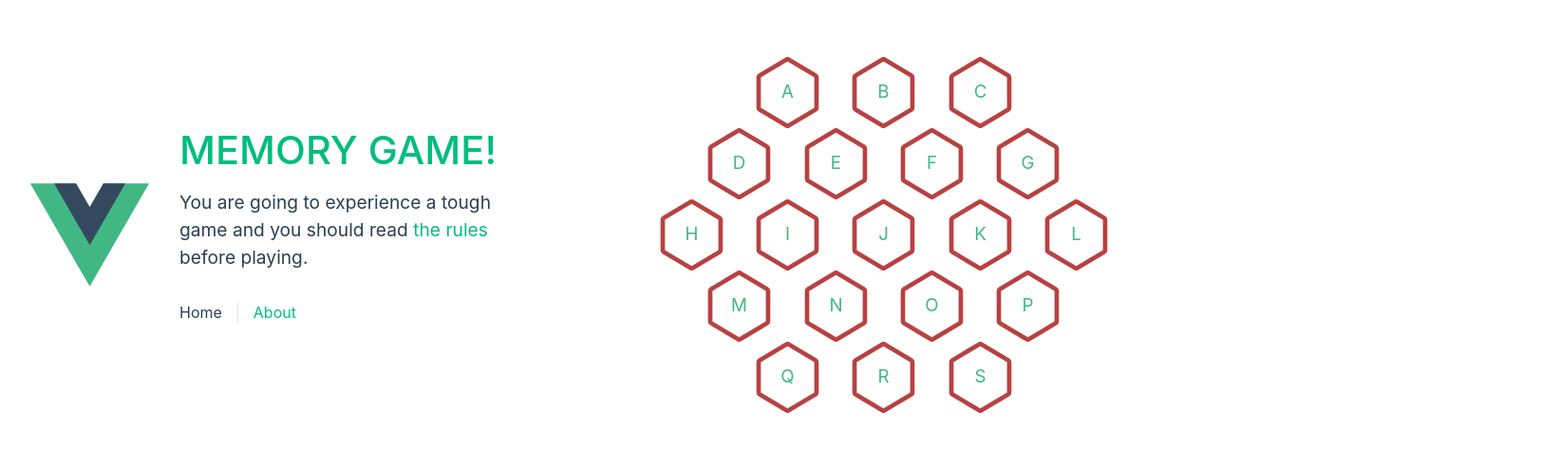
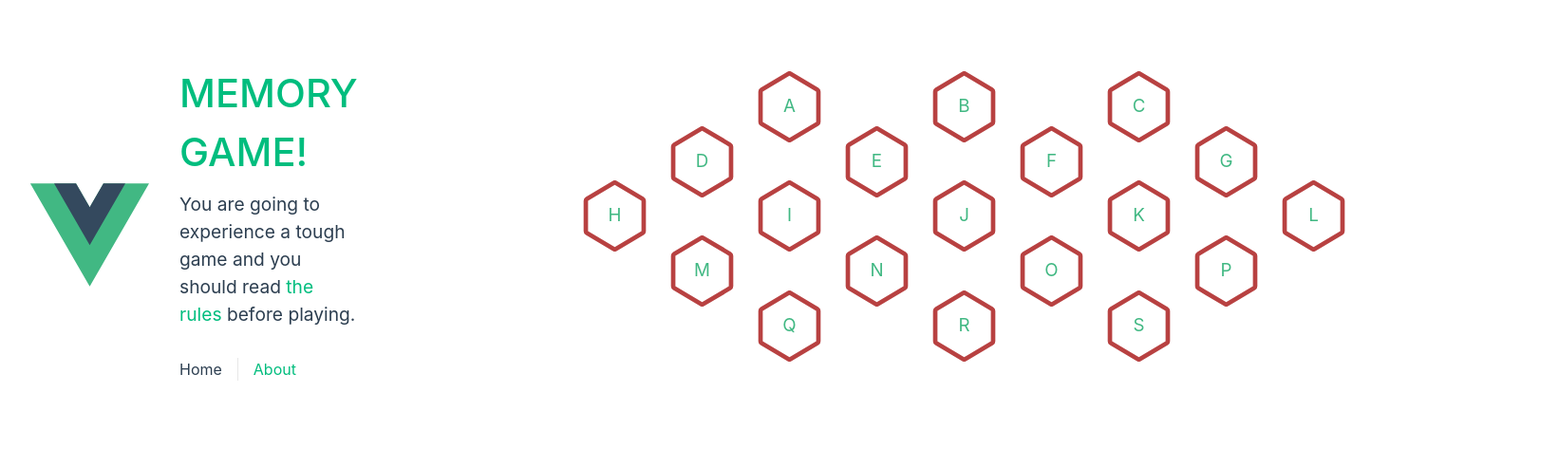
Before and after one commit to Neo-Ryo/memory-game, a Vue app: page / in a window 1280 px wide. Shown: the part 153-626 px from the top of the page at 95% size, 1642 px wide, since content can reach past the window. Built offline with nearby package versions, Linux system fonts and the light colour scheme.

Commit message:
responsive ok

```diff
--- a/src/components/HiveGame.vue
+++ b/src/components/HiveGame.vue
@@ -1,12 +1,16 @@
 <script setup lang="ts">
+import { onUpdated, watch, ref } from 'vue'
+import { useBreakpoints } from '../utils/breakPoints'
 import { setUpGame, checkCombi, hexClass } from '../game-setup/game'
 import Hexa2 from '../components/icons/HexagonComp.vue'
 
-// defineProps<{
-//   value: any
-// }>()
 const { grid, res } = setUpGame()
-console.log(grid, res)
+const { type, width } = useBreakpoints()
+
+const size = ref(75)
+watch(width, (newWidth) => {
+  console.log(newWidth)
+})
 </script>
 
 <template>
@@ -26,80 +30,261 @@ console.log(grid, res)
 .hive-wrapper {
   display: grid;
   grid-auto-flow: row;
-  /* gap: 10px; */
-  width: 100%;
-  grid-template-columns: repeat(12, 1fr);
-  grid-template-rows: repeat(5, 1fr);
-  grid-template-areas:
-    '. . . one one two two three three . . .'
-    '. . four four five five six six seven seven . .'
-    '. eight eight nine nine ten ten eleven eleven twelve twelve .'
-    '. . thirteen thirteen fourt fourt fift fift sixt sixt . .'
-    '. . . sevent sevent eighteen eighteen ninet ninet . . .';
+  align-items: center;
+  width: 450px;
+  margin: auto;
+  gap: 1px 11px;
+  grid-template-columns: repeat(40, 1fr);
+  grid-template-rows: repeat(10, 1fr);
 }
 
 .one {
-  grid-area: one;
+  /* grid-area: one; */
+  grid-area: 1 / 14 / 4/ 16;
+  align-self: center;
+  margin: auto;
 }
-
 .two {
-  grid-area: two;
+  /* grid-area: two; */
+  grid-area: 1 / 20 / 4/ 22;
+  align-self: center;
+  margin: auto;
 }
 .three {
-  grid-area: three;
+  grid-area: 1 / 26/ 4/ 28;
+  align-self: center;
+  margin: auto;
+  /* grid-area: three; */
 }
 .four {
-  grid-area: four;
+  /* grid-area: four; */
+  grid-area: 3 / 11 / 5/ 13;
+  align-self: center;
+  margin: auto;
 }
 .five {
-  grid-area: five;
+  /* grid-area: five; */
+  grid-area: 3 / 17 / 5/ 19;
+  align-self: center;
+  margin: auto;
 }
 .six {
-  grid-area: six;
+  margin: auto;
+  grid-area: 3 / 23 / 5/ 25;
+  align-self: center;
+  /* grid-area: six; */
 }
 .seven {
-  grid-area: seven;
+  /* grid-area: seven; */
+  margin: auto;
+  grid-area: 3 / 29 / 5/ 31;
+  align-self: center;
 }
 .eight {
-  grid-area: eight;
+  margin: auto;
+  grid-area: 4 / 8 / 7/ 10;
+  align-self: center;
+  /* grid-area: eight; */
 }
 .nine {
-  grid-area: nine;
+  /* grid-area: nine; */
+  margin: auto;
+  grid-area: 4 / 14 / 7/ 16;
+  align-self: center;
 }
 .ten {
-  grid-area: ten;
+  /* grid-area: ten; */
+  margin: auto;
+  grid-area: 4 / 20 / 7/ 22;
+  align-self: center;
 }
 
 .eleven {
-  grid-area: eleven;
+  margin: auto;
+  grid-area: 4 / 26 / 7/ 28;
+  align-self: center;
+  /* grid-area: eleven; */
 }
 .twelve {
-  grid-area: twelve;
+  grid-area: 4 / 32 / 7/ 34;
+  align-self: center;
+  margin: auto;
+  /* grid-area: twelve; */
 }
 .thirteen {
-  grid-area: thirteen;
+  grid-area: 5 / 11 / 9 / 13;
+  align-self: center;
+  margin: auto;
+  /* grid-area: thirteen; */
 }
 
 .fourteen {
-  grid-area: fourt;
+  grid-area: 5 / 17 / 9/ 19;
+  align-self: center;
+  margin: auto;
+  /* grid-area: fourt; */
 }
 
 .fifteen {
-  grid-area: fift;
+  grid-area: 5 / 23 / 9 / 25;
+  align-self: center;
+  margin: auto;
+  /* grid-area: fift; */
 }
 
 .sixteen {
-  grid-area: sixt;
+  grid-area: 5 / 29 / 9 / 32;
+  align-self: center;
+  margin: auto;
+  /* grid-area: sixt; */
 }
 
 .seventeen {
-  grid-area: sevent;
+  grid-area: 6 / 14 / 11 / 16;
+  align-self: center;
+  margin: auto;
+  /* grid-area: sevent; */
 }
 
 .eighteen {
-  grid-area: eighteen;
+  /* grid-area: eighteen; */
+  grid-area: 6 / 20 / 11 / 22;
+  align-self: center;
+  margin: auto;
 }
+
 .nineteen {
-  grid-area: ninet;
+  /* grid-area: ninet; */
+  grid-area: 6 / 26 / 11 / 28;
+  align-self: center;
+  margin: auto;
+}
+@media only screen and (min-width: 1224px) {
+  .hive-wrapper {
+    gap: 2px 17px;
+    width: 100%;
+  }
+  .one {
+    /* grid-area: one; */
+    grid-area: 1 / 14 / 4/ 16;
+    align-self: center;
+    margin: auto;
+  }
+
+  .two {
+    /* grid-area: two; */
+    grid-area: 1 / 18 / 4/ 20;
+    align-self: center;
+    margin: auto;
+  }
+  .three {
+    grid-area: 1 / 22/ 4/ 24;
+    align-self: center;
+    margin: auto;
+    /* grid-area: three; */
+  }
+  .four {
+    /* grid-area: four; */
+    grid-area: 3 / 12 / 5/ 14;
+    align-self: center;
+    margin: auto;
+  }
+  .five {
+    /* grid-area: five; */
+    grid-area: 3 / 16 / 5/ 18;
+    align-self: center;
+    margin: auto;
+  }
+  .six {
+    margin: auto;
+    grid-area: 3 / 20 / 5/ 22;
+    align-self: center;
+    /* grid-area: six; */
+  }
+  .seven {
+    /* grid-area: seven; */
+    margin: auto;
+    grid-area: 3 / 24 / 5/ 26;
+    align-self: center;
+  }
+  .eight {
+    margin: auto;
+    grid-area: 4 / 10 / 7/ 12;
+    align-self: center;
+    /* grid-area: eight; */
+  }
+  .nine {
+    /* grid-area: nine; */
+    margin: auto;
+    grid-area: 4 / 14 / 7/ 16;
+    align-self: center;
+  }
+  .ten {
+    /* grid-area: ten; */
+    margin: auto;
+    grid-area: 4 / 18 / 7/ 20;
+    align-self: center;
+  }
+
+  .eleven {
+    margin: auto;
+    grid-area: 4 / 22 / 7/ 24;
+    align-self: center;
+    /* grid-area: eleven; */
+  }
+  .twelve {
+    grid-area: 4 / 26 / 7/ 28;
+    align-self: center;
+    margin: auto;
+    /* grid-area: twelve; */
+  }
+  .thirteen {
+    grid-area: 5 / 12 / 9 / 14;
+    align-self: center;
+    margin: auto;
+    /* grid-area: thirteen; */
+  }
+
+  .fourteen {
+    grid-area: 5 / 16 / 9/ 18;
+    align-self: center;
+    margin: auto;
+    /* grid-area: fourt; */
+  }
+
+  .fifteen {
+    grid-area: 5 / 20 / 9 / 22;
+    align-self: center;
+    margin: auto;
+    /* grid-area: fift; */
+  }
+
+  .sixteen {
+    grid-area: 5 / 24 / 9 / 26;
+    align-self: center;
+    margin: auto;
+    /* grid-area: sixt; */
+  }
+
+  .seventeen {
+    grid-area: 6 / 14 / 11 / 16;
+    align-self: center;
+    margin: auto;
+    /* grid-area: sevent; */
+  }
+
+  .eighteen {
+    /* grid-area: eighteen; */
+    grid-area: 6 / 18 / 11 / 20;
+    align-self: center;
+    margin: auto;
+  }
+
+  .nineteen {
+    /* grid-area: ninet; */
+    grid-area: 6 / 22 / 11 / 24;
+    align-self: center;
+    margin: auto;
+  }
 }
 </style>
--- a/src/components/icons/HexagonComp.vue
+++ b/src/components/icons/HexagonComp.vue
@@ -38,4 +38,8 @@ defineProps<{
   width: 75px;
   height: 75px;
 }
+
+svg:hover {
+  fill: yellowgreen;
+}
 </style>
--- /dev/null
+++ b/src/utils/breakPoints.ts
@@ -0,0 +1,19 @@
+import { computed, onMounted, onUnmounted, ref } from 'vue'
+
+export const useBreakpoints = () => {
+  const windowWidth = ref(window.innerWidth)
+
+  const onWidthChange = () => (windowWidth.value = window.innerWidth)
+  onMounted(() => window.addEventListener('resize', onWidthChange))
+  onUnmounted(() => window.removeEventListener('resize', onWidthChange))
+
+  const type = computed(() => {
+    if (windowWidth.value < 550) return 'xs'
+    if (windowWidth.value >= 550 && windowWidth.value < 1200) return 'md'
+    else return 'lg' // Fires when windowWidth.value >= 1200
+  })
+
+  const width = computed(() => windowWidth.value)
+
+  return { width, type }
+}
```
